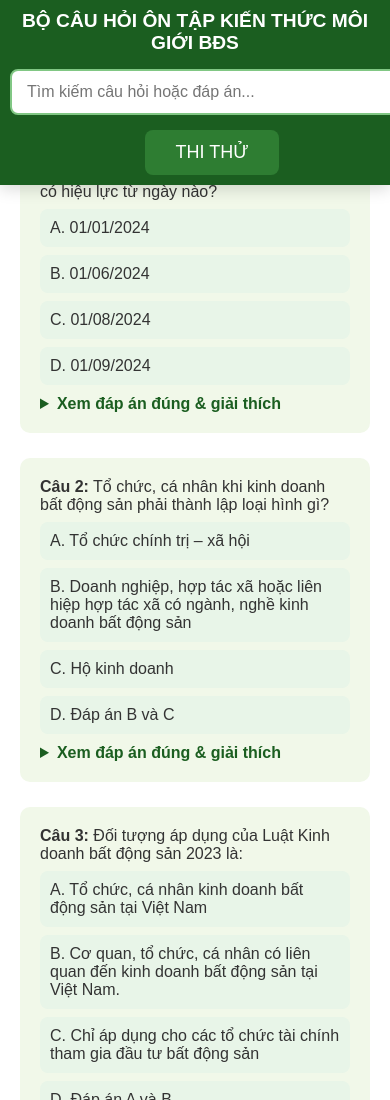
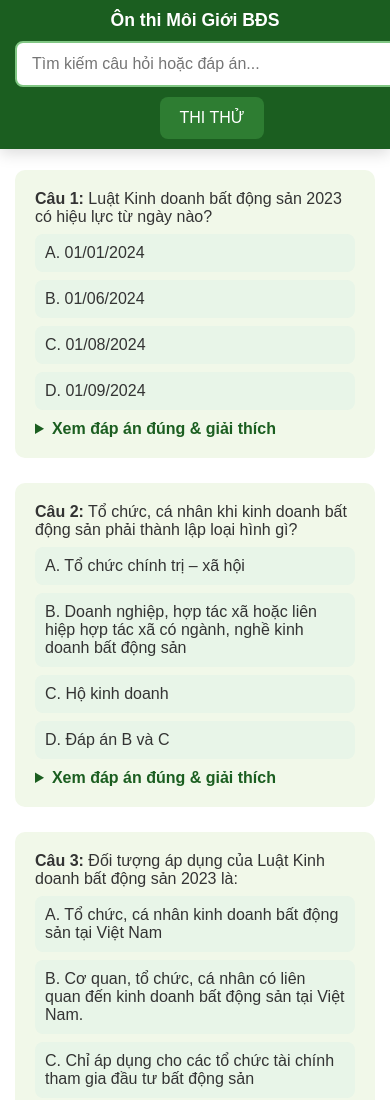
Before and after one commit to phuclong0912/170caubds, a plain HTML site: page index.html in a window 390 px wide. Shown: the top 1100 px of the page. Drawn offline with Linux system fonts and the light colour scheme.

Commit message:
Update index.html

```diff
--- a/index.html
+++ b/index.html
@@ -19,38 +19,37 @@
             left: 0;
             width: 100%;
             background: #1b5e20;
-            padding: 15px 20px;
+            padding: 10px 15px;
             box-shadow: 0 4px 15px rgba(0,0,0,0.15);
             z-index: 1000;
             display: flex;
-            flex-wrap: wrap;
+            flex-direction: column;
             align-items: center;
-            justify-content: space-between;
-            gap: 15px;
+            gap: 10px;
             box-sizing: border-box;
         }
 
-        .fixed-header h1 {
+        .header-title {
             color: white;
             margin: 0;
-            font-size: 1.5rem;
+            font-size: 1.4rem;
             text-align: center;
-            flex: 1;
+            font-weight: bold;
         }
 
         .search-and-btn {
             display: flex;
             align-items: center;
-            gap: 15px;
+            gap: 10px;
+            width: 100%;
+            max-width: 800px;
             flex-wrap: wrap;
-            width: 100%;
-            max-width: 700px;
             justify-content: center;
         }
 
         .search {
             flex: 1;
-            min-width: 250px;
+            min-width: 220px;
             padding: 12px 15px;
             font-size: 16px;
             border: 2px solid #81c784;
@@ -61,8 +60,8 @@
         .start-btn {
             background: #2e7d32;
             color: white;
-            padding: 12px 30px;
-            font-size: 18px;
+            padding: 12px 25px;
+            font-size: 17px;
             border: none;
             border-radius: 8px;
             cursor: pointer;
@@ -74,10 +73,26 @@
             background: #1b5e20;
         }
 
-        /* Nội dung chính đẩy xuống dưới header */
+        /* Tiêu đề đầy đủ dưới header (vẫn cố định nhưng không chiếm nhiều chỗ) */
+        .full-title {
+            position: fixed;
+            top: 90px; /* Điều chỉnh theo chiều cao header thực tế */
+            left: 0;
+            width: 100%;
+            background: #e8f5e8;
+            text-align: center;
+            padding: 8px 0;
+            font-size: 1.1rem;
+            color: #1b5e20;
+            font-weight: bold;
+            z-index: 999;
+            box-shadow: 0 2px 5px rgba(0,0,0,0.1);
+        }
+
+        /* Nội dung chính */
         .container {
             max-width: 900px;
-            margin: 100px auto 40px; /* 100px để chừa chỗ cho header fixed */
+            margin: 140px auto 40px; /* Chừa chỗ cho header + full-title */
             padding: 20px;
             background: white;
             border-radius: 15px;
@@ -105,17 +120,9 @@
             margin-top: 10px;
         }
 
-        .main-content {
-            margin-top: 80px; /* Khoảng cách bằng chiều cao header */
-            padding: 20px;
-        }
-
-        /* Responsive cho mobile */
+        /* Responsive tối ưu mobile */
         @media (max-width: 768px) {
-            .fixed-header {
-                padding: 10px;
-            }
-            .fixed-header h1 {
+            .header-title {
                 font-size: 1.2rem;
             }
             .search-and-btn {
@@ -125,18 +132,68 @@
                 min-width: auto;
                 width: 100%;
             }
+            .full-title {
+                top: 80px;
+                font-size: 1rem;
+            }
+            .container {
+                margin-top: 130px;
+                padding: 15px;
+            }
+        }
+
+        @media (max-width: 480px) {
+            .header-title {
+                font-size: 1.1rem;
+            }
+            .start-btn {
+                padding: 12px 20px;
+                font-size: 16px;
+            }
+        }
+
+        /* Landscape mobile: giảm kích thước */
+        @media (orientation: landscape) and (max-height: 600px) {
+            .fixed-header {
+                padding: 8px 10px;
+                gap: 8px;
+            }
+            .header-title {
+                font-size: 1.1rem;
+            }
+            .search {
+                padding: 10px;
+                font-size: 15px;
+            }
+            .start-btn {
+                padding: 10px 20px;
+                font-size: 15px;
+            }
+            .full-title {
+                top: 70px;
+                padding: 5px 0;
+                font-size: 0.9rem;
+            }
+            .container {
+                margin-top: 110px;
+            }
         }
     </style>
 </head>
 <body>
 
-    <!-- Thanh header cố định mới -->
+    <!-- Header cố định ngắn gọn -->
     <div class="fixed-header">
-        <h1>BỘ CÂU HỎI ÔN TẬP KIẾN THỨC MÔI GIỚI BĐS</h1>
+        <h1 class="header-title">Ôn thi Môi Giới BĐS</h1>
         <div class="search-and-btn">
             <input type="text" class="search" id="search" placeholder="Tìm kiếm câu hỏi hoặc đáp án...">
             <button class="start-btn" onclick="location.href='quiz.html'">THI THỬ</button>
         </div>
+    </div>
+
+    <!-- Tiêu đề đầy đủ (cố định nhưng thấp hơn) -->
+    <div class="full-title">
+        BỘ CÂU HỎI ÔN TẬP KIẾN THỨC MÔI GIỚI BẤT ĐỘNG SẢN
     </div>
 
     <!-- Nội dung chính -->
```
